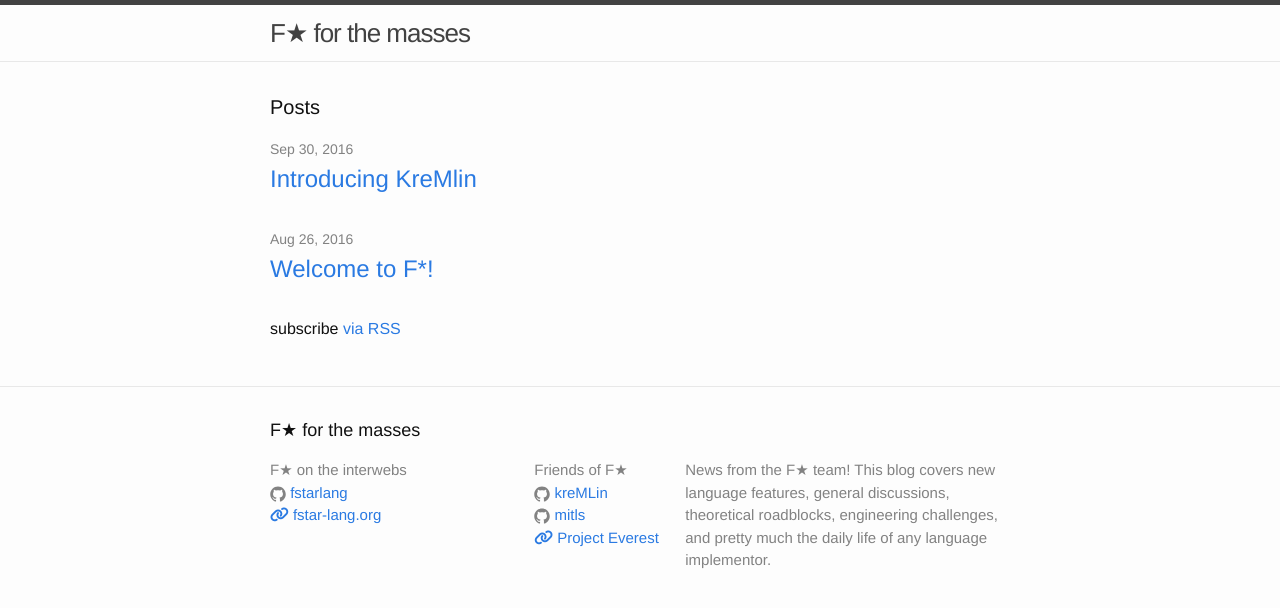
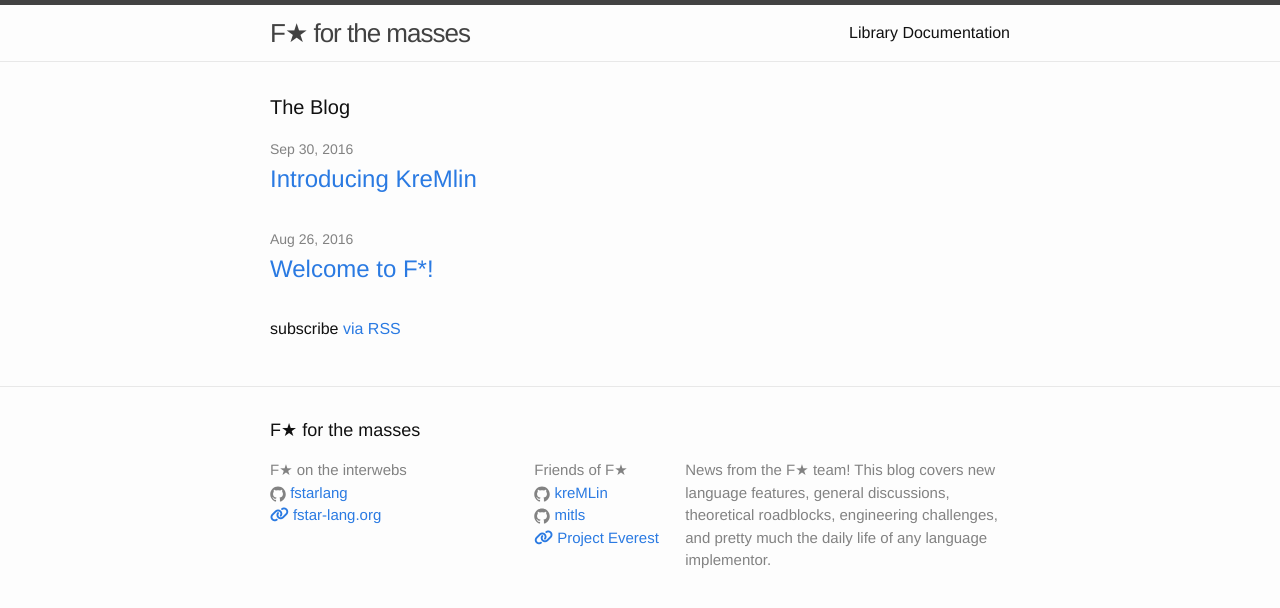
Before and after one commit to FStarLang/fstarlang.github.io, a Jekyll site: the page built from index.html, in a window 1280 px wide. Shown: the top 608 px of the page. Built offline with Jekyll 4.4.1, drawn with Linux system fonts in a browser that asks for light colours; nearby versions of some CDN libraries.

Commit message:
Add a link to the docs from the homepage

```diff
--- a/_includes/header.html
+++ b/_includes/header.html
@@ -19,6 +19,7 @@
           <a class="page-link" href="{{ my_page.url | prepend: site.baseurl }}">{{ my_page.title | escape }}</a>
           {% endif %}
         {% endfor %}
+        <a class="page-link" href="docs/">Library Documentation</a>
       </div>
     </nav>
 
--- a/index.html
+++ b/index.html
@@ -4,7 +4,7 @@
 
 <div class="home">
 
-  <h1 class="page-heading">Posts</h1>
+  <h1 class="page-heading">The Blog</h1>
 
   <ul class="post-list">
     {% for post in site.posts %}
```
